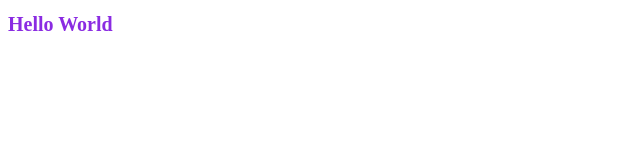
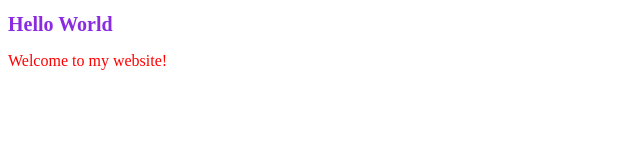
Before and after one commit to vladamil/test, a plain HTML site: page index.html in a window 1280 px wide. Shown: the whole page, without its empty margins (0-640 px from the left). Drawn offline with Linux system fonts and the light colour scheme.

```diff
--- a/index.html
+++ b/index.html
@@ -5,9 +5,10 @@
       <meta http-equiv="X-UA-Compatible" content="IE=edge" />
       <meta name="viewport" content="width=device-width, initial-scale=1.0" />
       <link rel="stylesheet" href="style.css" />
-      <title>Document</title>
+      <title>Hello World</title>
    </head>
    <body>
       <h1>Hello World</h1>
+      <p>Welcome to my website!</p>
    </body>
 </html>
--- a/style.css
+++ b/style.css
@@ -1,3 +1,8 @@
 h1 {
    font-size: 20px;
    color: blueviolet;
+}
+
+p {
+   color: red;
+}
```
